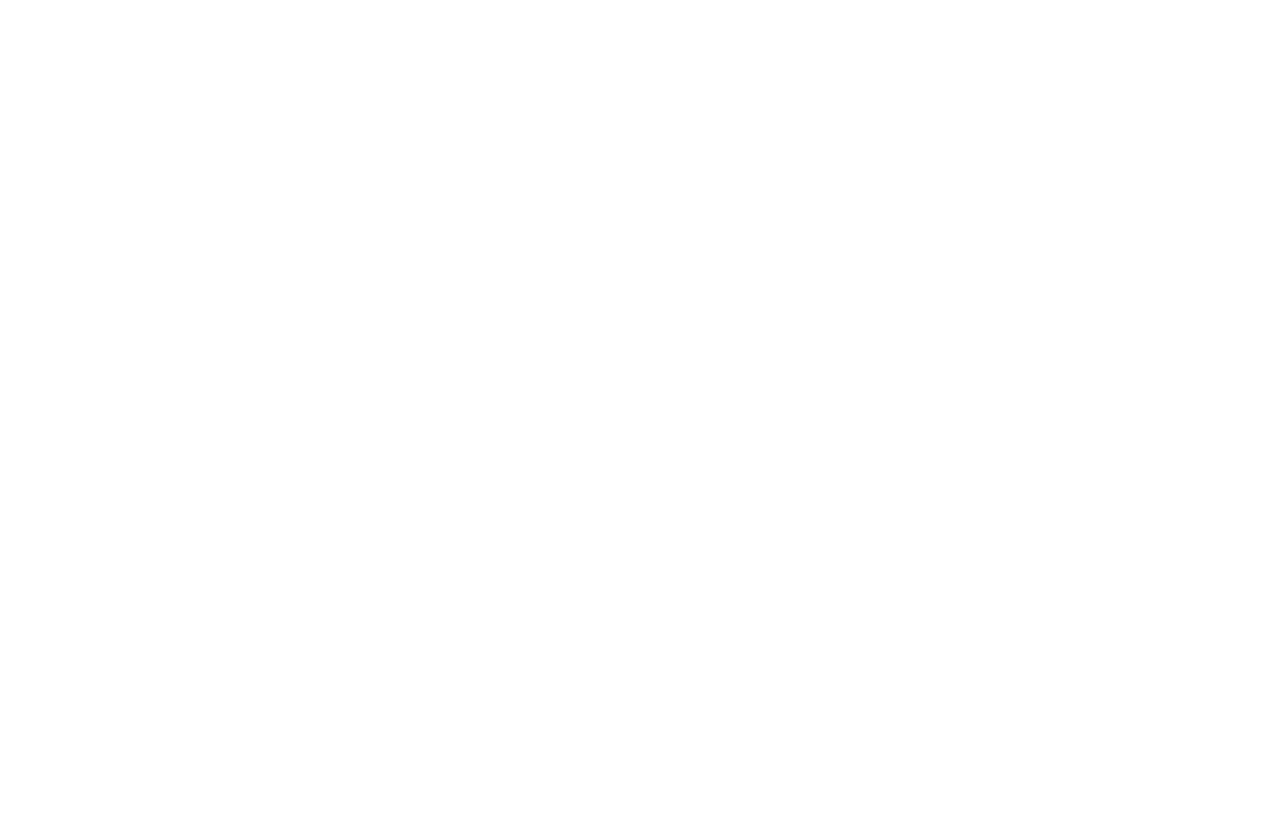
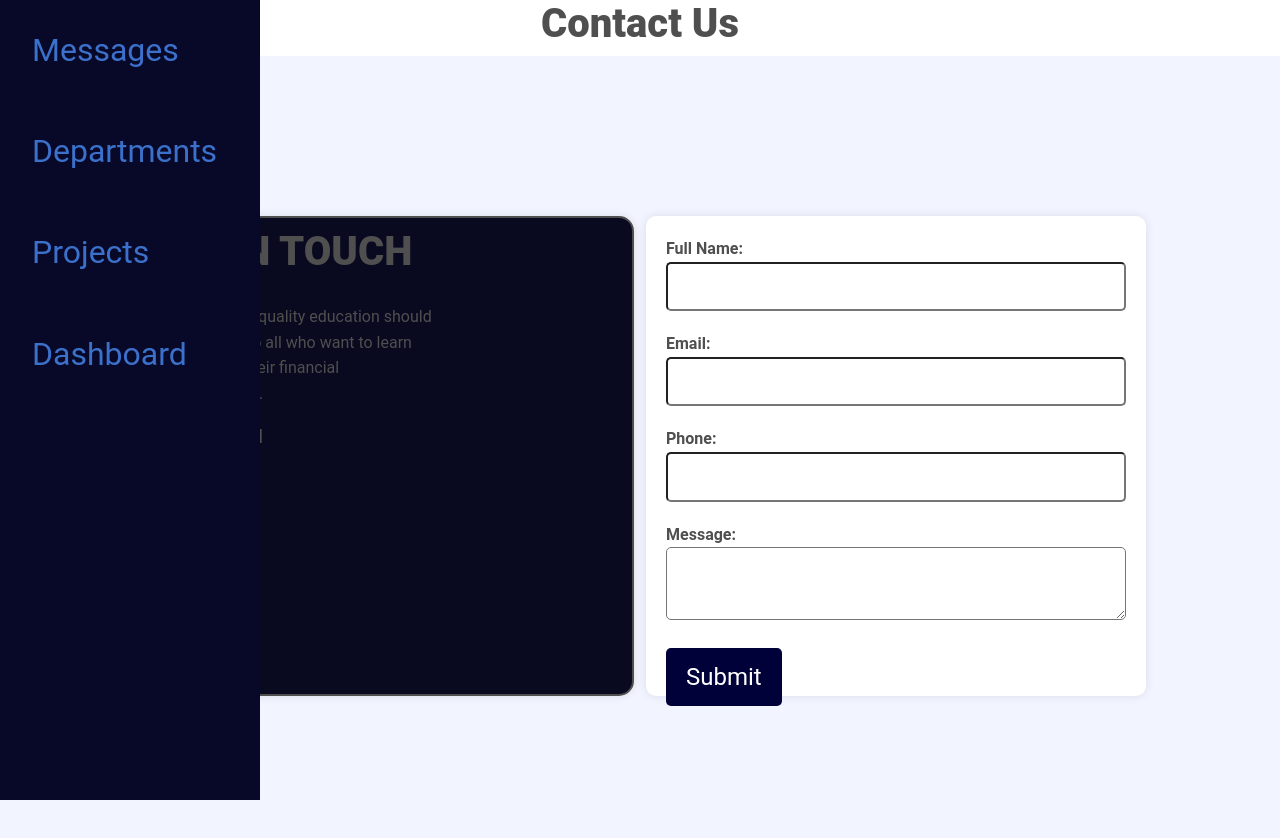
Before and after one commit to Pauline-njuguna/projects-bank, a React (Create React App) app: page /contact in a window 1280 px wide. Before the commit this address had no page. Shown: the top 838 px of the page. Before the commit the page ends 800 px from the top, so only its background shows below. Built offline with nearby package versions, Linux system fonts and the light colour scheme.

Commit message:
creating the contact page

```diff
--- a/src/App.js
+++ b/src/App.js
@@ -3,6 +3,7 @@
 import { Routes, Route } from "react-router-dom";
 import Login from "./components/Login/login";
 import Header from "./components/student home page/Header";
+import Contact from "./components/contactpage/Contact";
 
 function App() {
   return (
@@ -10,6 +11,7 @@
       <Routes>
         <Route path='/login' element={<Login/>}/>
          <Route path="/" element={<Header/>}/>
+         <Route path="/contact" element={<Contact/>}/>
       </Routes>
 
   );
--- /dev/null
+++ b/src/components/contactpage/Contact.css
@@ -0,0 +1,61 @@
+.contacts{
+  display: flex;
+  justify-content: center;
+  align-items: center;
+  height: 100vh;
+  background-color: #f2f4ff;
+}
+.sidecontact{
+     background-color: rgb(9, 9, 31);
+     width: 500px;
+     border-radius: 15px;
+     margin-right: 12px;
+     height: 60vh;
+     padding-top: 10px;
+     padding-left: 10px;
+     padding-right: 10px;
+     border: 2px solid;
+     box-shadow: 0 0 10px rgba(0, 0, 0, 0.1);
+}
+.sidecontact h1{
+    font-weight: 800;
+    padding-bottom: 20px;
+}
+.sidecontact p{
+    flex-wrap: wrap;
+    width: 300px;
+}
+.contact__form{
+  width: 80%;
+  height: 60vh;
+  max-width: 500px;
+  background-color: #fff;
+  border-radius: 10px;
+  padding: 20px;
+  box-shadow: 0 0 10px rgba(0, 0, 0, 0.1);
+}
+.input__space{
+    width: 100%;
+    padding: 10px;
+    border-radius: 5px;
+    margin-bottom: 20px;
+    font-size: 16px;
+}
+label{
+    font-weight: 700;
+}
+.submit{
+    background-color:rgb(1, 1, 58);
+  color: #fff;
+  padding: 10px 20px;
+  border: none;
+  border-radius: 5px;
+  cursor: pointer;
+  font-size: 16px;
+  transition: background-color 0.3s ease;
+  font-size: x-large;
+}
+.title{
+    text-align: center;
+    font-weight: 800;
+}
--- /dev/null
+++ b/src/components/contactpage/Contact.js
@@ -0,0 +1,76 @@
+import React,{useState} from 'react'
+import './Contact.css'
+import Sidebar from '../student home page/Sidebar';
+function Contact() {
+    const [fullName, setFullName] = useState('');
+  const [email, setEmail] = useState('');
+  const [phone, setPhone] = useState('');
+  const [message, setMessage] = useState('');
+
+  const handleFullNameChange = (e) => {
+    setFullName(e.target.value);
+  };
+
+  const handleEmailChange = (e) => {
+    setEmail(e.target.value);
+  };
+
+  const handlePhoneChange = (e) => {
+    setPhone(e.target.value);
+  };
+
+  const handleMessageChange = (e) => {
+    setMessage(e.target.value);
+  };
+
+  const handleSubmit = (e) => {
+    e.preventDefault();
+    // TODO: Send form data to server or API
+  };
+  return (
+    <>
+    <Sidebar/>
+
+      <h1 className='title'>Contact Us</h1>
+
+        <div className='contacts'>
+
+       <div className='sidecontact'>
+           <h1>GET IN TOUCH</h1>
+           <p>We believe that quality education should be accessible to
+            all who want to learn regardless of their financial circumstances.
+             .</p>
+           <span>location</span>
+           <span>email</span>
+       </div>
+
+       <div className='contact__form'>
+
+               <form onSubmit={handleSubmit}>
+                   <div>
+                       <label htmlFor="fullName">Full Name:</label>
+                       <input className='input__space' type="text" id="fullName" value={fullName} onChange={handleFullNameChange} required />
+                   </div>
+                   <div>
+                       <label htmlFor="email">Email:</label>
+                       <input className='input__space' type="email" id="email" value={email} onChange={handleEmailChange} required />
+                   </div>
+                   <div>
+                       <label htmlFor="phone">Phone:</label>
+                       <input className='input__space' type="tel" id="phone" value={phone} onChange={handlePhoneChange} required />
+                   </div>
+                   <div>
+                       <label htmlFor="message">Message:</label>
+                       <textarea  className='input__space' id="message" value={message} onChange={handleMessageChange} required />
+                   </div>
+                   <button className='submit' type="submit">Submit</button>
+               </form>
+       </div>
+
+   </div>
+    </>
+
+  )
+}
+
+export default Contact
```
